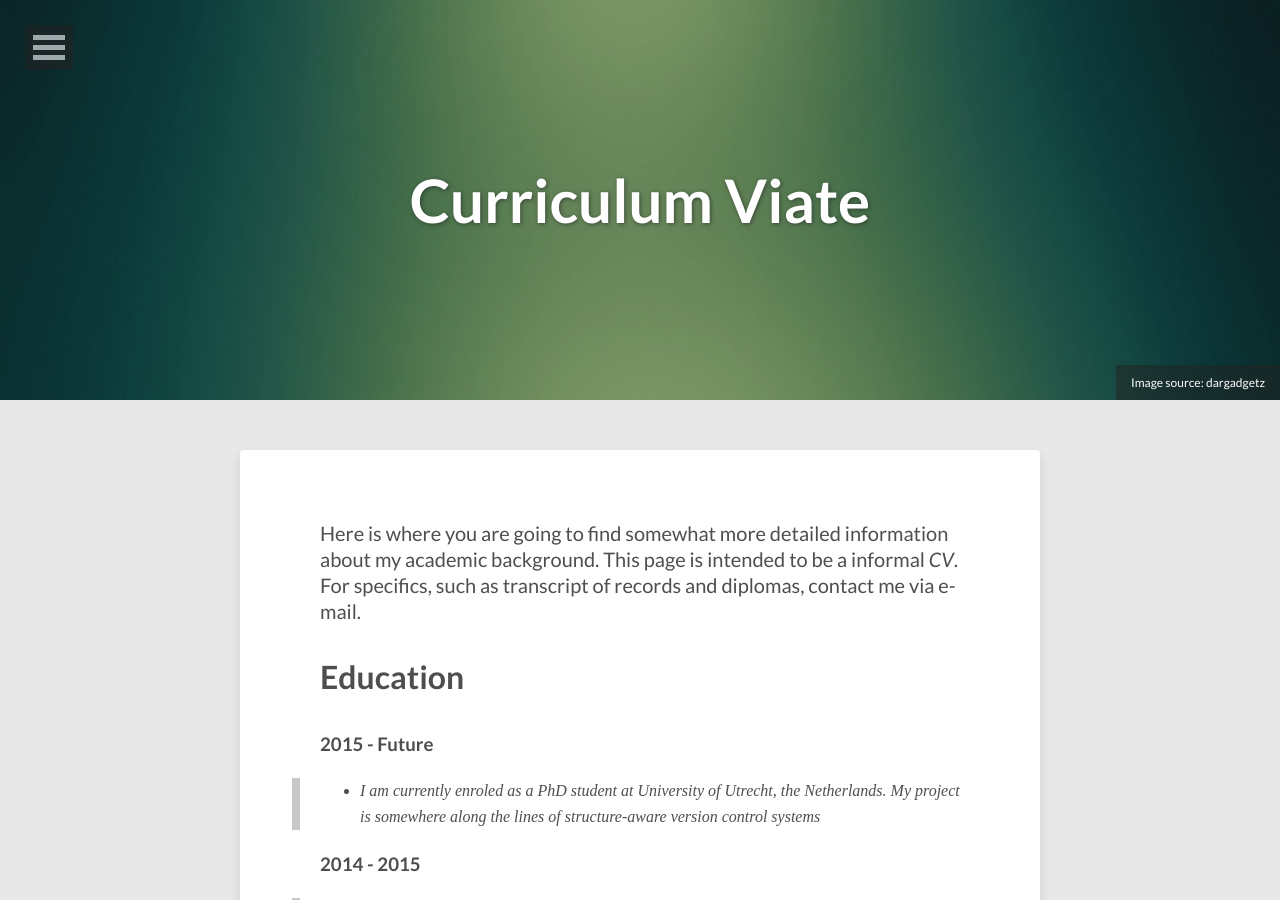
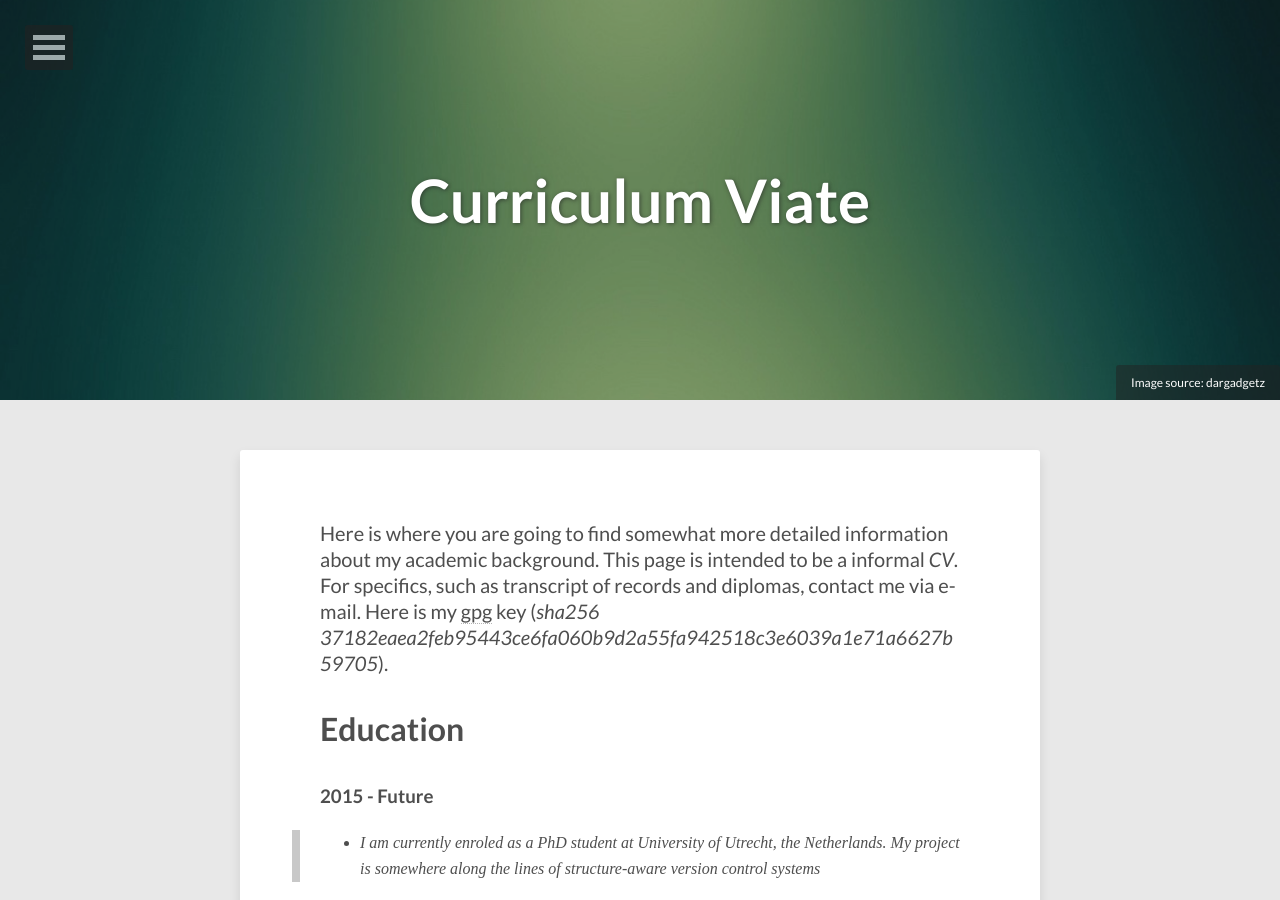
Before and after one commit to VictorCMiraldo/victorcmiraldo.github.io, a Jekyll site: the page built from cv/index.md, in a window 1280 px wide and 900 px high. Built offline with Jekyll 4.4.1, drawn with Linux system fonts in a browser that asks for light colours; nearby versions of some CDN libraries; comment, search, counter and statistics services are not loaded.

Commit message:
Added my public key

```diff
--- a/cv/index.md
+++ b/cv/index.md
@@ -15,6 +15,7 @@ share: false
 Here is where you are going to find somewhat more detailed information about my academic background.
 This page is intended to be a informal *CV*. For specifics, such as transcript of records and
 diplomas, contact me via e-mail.
+Here is my [gpg](/cv/vcmiraldo.gpg.pub) key (*sha256 37182eaea2feb95443ce6fa060b9d2a55fa942518c3e6039a1e71a6627b59705*).
 
 # Education
 
```
